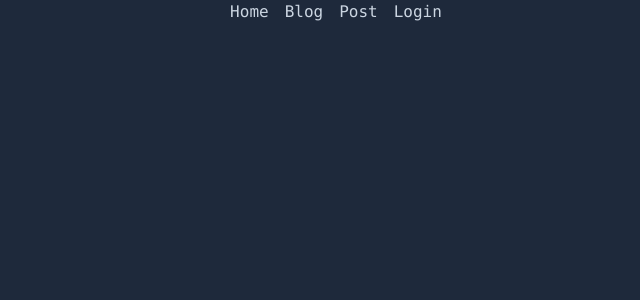
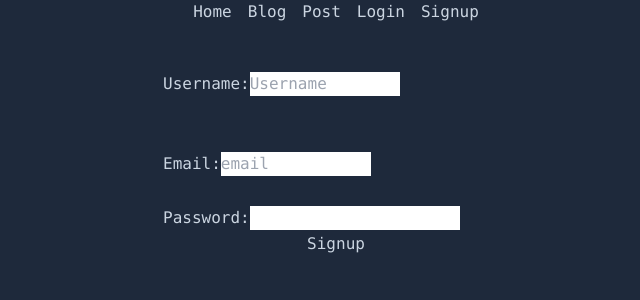
Before and after one commit to rpollard00/rpcom, a React (Vite) app in the folder app/: page /signup in a window 1280 px wide. Shown: the top 300 px of the page, without its empty margins (304-944 px from the left). Built offline with nearby package versions, Linux system fonts and the light colour scheme.

Commit message:
implement basic toast messages

```diff
--- a/app/package.json
+++ b/app/package.json
@@ -17,7 +17,8 @@
     "react-markdown": "^8.0.7",
     "react-router-dom": "^6.14.0",
     "rehype-sanitize": "^5.0.1",
-    "remark-gfm": "^3.0.1"
+    "remark-gfm": "^3.0.1",
+    "zustand": "^4.3.9"
   },
   "devDependencies": {
     "@tailwindcss/typography": "^0.5.9",
--- a/app/src/App.tsx
+++ b/app/src/App.tsx
@@ -4,11 +4,16 @@ import { BrowserRouter as Router, Routes, Route, Link } from "react-router-dom"
 import { Home } from "./components/Home"
 import BlogEditor from "./components/BlogEditor"
 import LoginPage from "./components/Login"
+import SignupPage from "./components/Signup"
+import { ToastContextProvider } from "./contexts/ToastContext"
+//import Notification from "./components/Notification"
+
 
 function App() {
   //const [count, setCount] = useState(0)
 
   return (
+    <ToastContextProvider>
     <Router>
       <div className="grid grid-cols-1 md:grid-cols-[15%_70%_15%] grid-rows-auto auto-rows-max justify-items-center bg-slate-800 text-slate-300 font-mono">
         <nav className="no-underline col-start-2">
@@ -25,18 +30,23 @@ function App() {
             <li className="px-2">
               <Link to="/login">Login</Link>
             </li>
+            <li className="px-2">
+              <Link to="/signup">Signup</Link>
+            </li>
           </ul>
         </nav>
-        <div className="row-start-2 col-start-2 overflow-auto h-screen py-5 min-w-[100%]">
+        <div className="row-start-3 col-start-2 overflow-auto h-screen py-5 min-w-[100%]">
           <Routes>
             <Route path="/blog" element={<Blog />} />
             <Route path="/" element={<Home />} />
             <Route path="/post" element={<BlogEditor />} />
             <Route path="/login" element={<LoginPage/>} />
+            <Route path="/signup" element={<SignupPage/>} />
           </Routes>
         </div>
       </div>
     </Router>
+    </ToastContextProvider>
   )
 }
 
--- a/app/src/components/Blog.tsx
+++ b/app/src/components/Blog.tsx
@@ -1,6 +1,9 @@
 import { Dispatch, SetStateAction, useEffect, useState } from 'react'
 import ReactMarkdown from 'react-markdown'
 import blogService from '../services/blogs'
+import useToastContext from '../hooks/useToastContext'
+//import { useCoolStore } from '../services/store'
+//import Notification from '../components/Notification'
 
 const Blog = () => {
   const [loading, setLoading] = useState(false)
@@ -8,9 +11,11 @@ const Blog = () => {
     Title: "",
     Author: "",
     Content: "",
+    Tags: "",
     ID: 0,
     Created: "",
   })
+  const addToast = useToastContext()
   const [currentBlogId, setCurrentBlogId] = useState<number>(0)
 
   useEffect(() => {
@@ -24,14 +29,18 @@ const Blog = () => {
 
     blogService.getBlogs(currentBlogId).then(r => {
       setBlogEntry(r)
+      if (r !== undefined) {
+        addToast(r.Title)
+      }
       setLoading(false)
     }).catch((e) => {
         setLoading(true)
         console.error(e)
       })
-  }, [currentBlogId, setBlogEntry])
+  }, [currentBlogId, setBlogEntry, addToast])
   return (
     <>
+
       { loading || blogEntry === undefined ? <div>Loading...</div> :
       <div className="flex flex-col items-center pb-10">
       <BlogNav setCurrentBlogId={setCurrentBlogId} currentBlogId={currentBlogId}/>
--- a/app/src/components/BlogEditor.tsx
+++ b/app/src/components/BlogEditor.tsx
@@ -2,15 +2,18 @@ import { SyntheticEvent, useState } from 'react'
 import MDEditor from '@uiw/react-md-editor'
 import rehypeSanitize from 'rehype-sanitize'
 import blogService from '../services/blogs'
+import useToastContext from '../hooks/useToastContext'
 
 const BlogEditor = () => {
   const [content, setContent] = useState<string | undefined>("**Hello world!**")
   const [title, setTitle] = useState<string | undefined>("")
   const [tags, setTags] = useState<string | undefined>("")
+  const addToast = useToastContext()
 
   const addBlog = async (blogObj: BlogPostType) => {
     try {
       await blogService.postBlog(blogObj)
+      addToast(`Posted blog: ${blogObj.Title}`)
     } catch (error) {
       console.log("Failed to post blog")
     }
--- a/app/src/components/Home.tsx
+++ b/app/src/components/Home.tsx
@@ -1,11 +1,20 @@
 import Title from "./Title"
 import { UnorderedList } from "./List"
 import portraitImg from "../assets/portrait.png"
+//import Notification from './Notification'
+import { useCoolStore } from "../services/store"
+import { useEffect } from "react"
 
 export const Home = () => {
+  useEffect(() => {
+    console.log("Blah")
+  }, [])
+  const msgstr = useCoolStore((state) => state.notifyMsg)
+
   return (
     <div className="flex flex-col md:flex-row items-start">
       <div className="p-2 md:mb-0 md:mr-6">
+        {msgstr}
         <div className="flex flex-col bg-cyan-400 w-[150px] h-[200px] border-solid rounded-full mb-2">
           <img
             className="flex-none object-cover object-[50%_40%] w-[100%] h-[100%] rounded-full"
--- /dev/null
+++ b/app/src/components/Notification.tsx
@@ -0,0 +1,16 @@
+import { useCoolStore } from '../services/store'
+
+const Notification = () => {
+  const msg: string = useCoolStore((state) => state.notifyMsg)
+
+  return (
+    <>
+      {msg !== "" ?
+        <div>msg</div>
+        :
+        <div></div>}
+    </>
+  )
+}
+
+export default Notification
--- /dev/null
+++ b/app/src/components/Signup.tsx
@@ -0,0 +1,64 @@
+import { SyntheticEvent, useState } from 'react'
+import userService from '../services/users'
+import useToastContext from '../hooks/useToastContext'
+
+const SignupPage = () => {
+  const [username, setUsername] = useState<string | undefined>("")
+  const [email, setEmail] = useState<string | undefined>("")
+  const [password, setPassword] = useState<string | undefined>("")
+  const addToast = useToastContext()
+
+  const postSignup = async (signupObj: UserSignupType) => {
+    try {
+      await userService.postSignup(signupObj)
+    } catch (error) {
+      console.log("Failed to complete signup")
+    }
+  }
+
+  const handleSubmit = (event: SyntheticEvent) => {
+    event.preventDefault()
+    if (username && email && password) {
+      const signupPost: UserSignupType = {
+        Username: username,
+        Email: email,
+        Password: password
+      }
+      try {
+        postSignup(signupPost)
+        addToast(`Successfully registered user: ${username}`)
+      } catch (error) {
+        console.error("Unable to post signup...")
+      }
+    }
+
+    console.log(`${username} ${email}`)
+  }
+
+  return (
+    <div className="flex flex-col flex-wrap items-center max-w-full min-w-fit">
+      <form onSubmit={handleSubmit}>
+        <div className="flex flex-col justify-center">
+          <div className="w-[350px] h-[80px] content-center flex-grow-0 flex-shrink-0">
+            <label className="p-0.5">Username:
+              <input className="w-[150px]"name="username" value={username} onChange={(e) => setUsername(e.target.value)} placeholder="Username"/>
+            </label>
+          </div>
+          <div className="w-[350px] h-[80px] content-center flex-grow-0 flex-shrink-0">
+            <label className="p-0.5">Email:
+              <input className="w-[150px]"name="email" value={email} onChange={(e) => setEmail(e.target.value)} placeholder="email"/>
+            </label>
+          </div>
+          <div className="w-[350px] flex-grow-0 flex-shrink-0">
+            <label className="p-0.5 inline-block">Password:
+              <input type="password" name="Tags" onChange={e => setPassword(e.target.value)} value={password}/>
+            </label>
+          </div>
+          <button className="align-right" type="submit">Signup</button>
+        </div>
+      </form>
+    </div>
+  )
+}
+
+export default SignupPage
--- /dev/null
+++ b/app/src/contexts/ToastContext.tsx
@@ -0,0 +1,41 @@
+import { useCallback, useEffect, useState, createContext } from 'react'
+
+type Toast = (toast: string) => void
+const ToastContext = createContext<Toast>(() => "hello")
+
+export default ToastContext
+
+export const ToastContextProvider = ({children}: {children: JSX.Element}) => {
+  const [toasts, setToasts] = useState<Array<string>>([]);
+
+  useEffect(() => {
+    if (toasts.length > 0) {
+      const timer = setTimeout(() => setToasts(toasts => toasts.slice(1)),
+      3000)
+      return () => clearTimeout(timer)
+    }
+  },[toasts])
+
+  const addToast = useCallback(
+    function(toast: string) {
+      setToasts(toasts => [ ...toasts, toast])
+    },
+  [setToasts])
+
+  const value: Toast = addToast
+
+   return (
+    <ToastContext.Provider value={value}>
+    {children}
+    <div className="fixed bottom-[1rem] left-[1rem] rounded-">
+      {
+      toasts.map(toast => { return (
+        <div className="text-black w-fit h-[2-rem] border-solid border-2 border-red-500 bg-red-300 rounded-sm p-1 m-3" key={toast}>
+          {toast}
+        </div>
+      )})
+      }
+    </div>
+    </ToastContext.Provider>
+  )
+}
--- /dev/null
+++ b/app/src/hooks/useToastContext.tsx
@@ -0,0 +1,6 @@
+import { useContext } from 'react'
+import ToastContext from '../contexts/ToastContext'
+
+export default function useToastContext() {
+  return useContext(ToastContext)
+}
--- /dev/null
+++ b/app/src/services/store.ts
@@ -0,0 +1,13 @@
+import { create } from 'zustand'
+
+interface coolStoreState {
+  notifyMsg: string
+  setNotifyMsg: (msg: string) => void
+  clearNotifyMsg: () => void
+}
+
+export const useCoolStore = create<coolStoreState>((set) => ({
+    notifyMsg: "",
+    setNotifyMsg: (msg) => set({ notifyMsg: msg }),
+    clearNotifyMsg: () => set({ notifyMsg: "" })
+}))
--- /dev/null
+++ b/app/src/services/users.ts
@@ -0,0 +1,18 @@
+
+import axios from 'axios'
+const serverUrl = 'http://localhost:8080'
+const baseUrl = `${serverUrl}/api/users`
+
+async function postSignup(signupPost: UserSignupType) {
+  // const config = {
+  //   headers: { Authorization: "FAKECODE"}
+  // }
+  const res = await axios.post(`${baseUrl}/signup`, signupPost)
+  return res.data
+}
+
+const exports = {
+  postSignup
+}
+
+export default exports
--- a/app/src/types/types.ts
+++ b/app/src/types/types.ts
@@ -13,3 +13,9 @@ type BlogPostType = {
   Content: string,
   Tags: string,
 }
+
+type UserSignupType = {
+  Username: string,
+  Email: string,
+  Password: string,
+}
```
Also changed, not shown: 2 other files (tests, documents, lock files or other folders).
